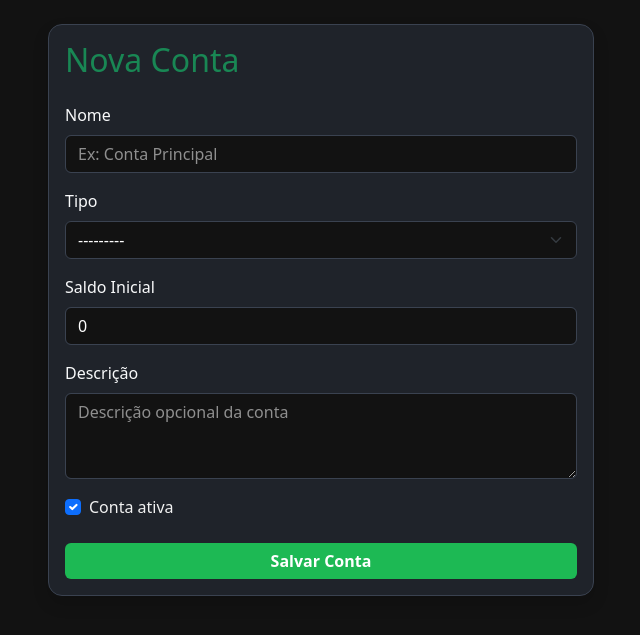
After one commit to Francielp2/Sistema-financeiro-django, a Django app: page /contas/criar/ in a window 1280 px wide. The commit adds this page. Shown: the top 635 px of the page, without its empty margins (319-959 px from the left). Run offline with Django 5.2, Linux system fonts and the light colour scheme.

Commit message:
Criação do CRUD inicial de contas

```diff
--- /dev/null
+++ b/financeiro/forms.py
@@ -0,0 +1,72 @@
+from django import forms
+from .models import Conta
+
+
+class ContaForm(forms.ModelForm):
+    class Meta:
+        model = Conta
+        fields = ['nome', 'tipo', 'saldo_inicial', 'descricao', 'ativa']
+
+        widgets = {
+            'nome': forms.TextInput(attrs={
+                'class': 'form-control',
+                'placeholder': 'Ex: Conta Principal'
+            }),
+
+            'tipo': forms.Select(attrs={
+                'class': 'form-select'
+            }),
+
+            'saldo_inicial': forms.NumberInput(attrs={
+                'class': 'form-control',
+                'placeholder': 'Ex: 1000.00'
+            }),
+
+            'descricao': forms.Textarea(attrs={
+                'class': 'form-control',
+                'rows': 3,
+                'placeholder': 'Descrição opcional da conta'
+            }),
+
+            'ativa': forms.CheckboxInput(attrs={
+                'class': 'form-check-input'
+            }),
+        }
+
+
+class ContaEditarForm(forms.ModelForm):
+    class Meta:
+        model = Conta
+        fields = ['nome', 'tipo', 'saldo_inicial', 'descricao', 'ativa']
+
+        widgets = {
+            'nome': forms.TextInput(attrs={
+                'class': 'form-control',
+                'placeholder': 'Ex: Conta Principal'
+            }),
+            'tipo': forms.Select(attrs={
+                'class': 'form-select'
+            }),
+            'saldo_inicial': forms.NumberInput(attrs={
+                'class': 'form-control',
+                'placeholder': 'Ex: 1000.00'
+            }),
+            'descricao': forms.Textarea(attrs={
+                'class': 'form-control',
+                'rows': 3,
+                'placeholder': 'Descrição opcional da conta'
+            }),
+            'ativa': forms.CheckboxInput(attrs={
+                'class': 'form-check-input'
+            }),
+        }
+
+    def __init__(self, *args, **kwargs):
+        bloquear_saldo = kwargs.pop('bloquear_saldo', False)
+        super().__init__(*args, **kwargs)
+
+        if bloquear_saldo:
+            self.fields['saldo_inicial'].disabled = True
+            self.fields['saldo_inicial'].help_text = (
+                'O saldo inicial não pode ser alterado porque esta conta já possui movimentações.'
+            )
--- /dev/null
+++ b/financeiro/templates/financeiro/contas/form_conta.html
@@ -0,0 +1,79 @@
+{% extends 'base.html' %}
+
+{% block title %}
+Criar Conta
+{% endblock %}
+
+{% block content %}
+
+<div class="row justify-content-center">
+
+    <div class="col-md-6">
+
+        <div class="card bg-dark border-secondary shadow">
+
+            <div class="card-body">
+
+                <h2 class="mb-4 text-success">
+                     Nova Conta
+                </h2>
+
+                <form method="POST">
+
+                    {% csrf_token %}
+
+                    <div class="mb-3">
+                        <label class="form-label text-light">
+                            Nome
+                        </label>
+
+                        {{ form.nome }}
+                    </div>
+
+                    <div class="mb-3">
+                        <label class="form-label text-light">
+                            Tipo
+                        </label>
+
+                        {{ form.tipo }}
+                    </div>
+
+                    <div class="mb-3">
+                        <label class="form-label text-light">
+                            Saldo Inicial
+                        </label>
+
+                        {{ form.saldo_inicial }}
+                    </div>
+
+                    <div class="mb-3">
+                        <label class="form-label text-light">
+                            Descrição
+                        </label>
+
+                        {{ form.descricao }}
+                    </div>
+
+                   <div class="form-check mb-4">
+                        {{ form.ativa }}
+
+                        <label class="form-check-label">
+                            Conta ativa
+                        </label>
+                    </div>
+
+                    <button type="submit" class="btn btn-success w-100">
+                        Salvar Conta
+                    </button>
+
+                </form>
+
+            </div>
+
+        </div>
+
+    </div>
+
+</div>
+
+{% endblock %}
--- a/financeiro/urls.py
+++ b/financeiro/urls.py
@@ -3,4 +3,10 @@ from . import views
 
 urlpatterns = [
     path('', views.inicio, name='inicio'),
+
+    path('contas/', views.listar_contas, name='listar_contas'),
+    path('contas/criar/', views.criar_conta, name='criar_conta'),
+    path('contas/editar/<int:conta_id>/', views.editar_conta, name='editar_conta'),
+    path('contas/excluir/<int:conta_id>/', views.excluir_conta, name='excluir_conta'),
+    path('contas/<int:conta_id>/', views.detalhes_conta, name='detalhes_conta'),
 ]
--- a/financeiro/views.py
+++ b/financeiro/views.py
@@ -1,4 +1,70 @@
-from django.shortcuts import render
+from django.shortcuts import render, redirect, get_object_or_404
+from .import models
+from .forms import ContaForm, ContaEditarForm
+
 
 def inicio(request):
     return render(request, 'financeiro/inicio.html')
+
+
+def listar_contas(request):
+    contas = models.Conta.objects.all()
+    return render(request, 'financeiro/contas/listar_contas.html', {'contas': contas})
+
+
+def criar_conta(request):
+    if request.method == 'POST':
+        form = ContaForm(request.POST)
+        if form.is_valid():
+            conta = form.save(commit=False)
+            conta.usuario = request.user
+            conta.save()
+            return redirect('listar_contas')
+    else:
+        form = ContaForm()
+
+    return render(request, 'financeiro/contas/form_conta.html', {'form': form})
+
+
+def editar_conta(request, conta_id):
+    conta = get_object_or_404(models.Conta, id=conta_id)
+
+    possui_movimentacoes = (
+        conta.movimentacoes_origem.exists() or
+        conta.movimentacoes_destino.exists()
+    )
+
+    if request.method == 'POST':
+        form = ContaEditarForm(
+            request.POST,
+            instance=conta,
+            bloquear_saldo=possui_movimentacoes
+        )
+
+        if form.is_valid():
+            form.save()
+            return redirect('listar_contas')
+    else:
+        form = ContaEditarForm(
+            instance=conta,
+            bloquear_saldo=possui_movimentacoes
+        )
+
+    return render(request, 'financeiro/contas/form_conta.html', {'form': form})
+
+
+def excluir_conta(request, conta_id):
+    conta = get_object_or_404(models.Conta, id=conta_id)
+
+    if request.method == 'POST':
+        conta.delete()
+        return redirect('listar_contas')
+
+    return render(request, 'financeiro/contas/excluir_conta.html', {'conta': conta})
+
+def detalhes_conta(request, conta_id):
+    conta = get_object_or_404(models.Conta, id=conta_id)
+
+    return render(request, 'financeiro/contas/detalhes_conta.html', {
+        'conta': conta
+    })
--- a/static/style.css
+++ b/static/style.css
@@ -1,4 +1,69 @@
 body {
   background-color: #121212;
-  color: white;
+  color: #ffffff;
 }
+
+.card {
+  background-color: #1f232a !important;
+  border: 1px solid #3a4250 !important;
+  border-radius: 14px;
+}
+
+.form-label {
+  color: #f1f1f1;
+  font-weight: 500;
+}
+
+.form-control,
+.form-select {
+  background-color: #121212;
+  color: #ffffff;
+  border: 1px solid #3a4250;
+}
+
+.form-control::placeholder {
+  color: #8f8f8f;
+  opacity: 1;
+}
+
+.form-control:focus,
+.form-select:focus {
+  background-color: #121212;
+  color: #ffffff;
+  border-color: #1db954;
+  box-shadow: 0 0 0 0.2rem rgba(29, 185, 84, 0.25);
+}
+
+.form-select option {
+  background-color: #121212;
+  color: #ffffff;
+}
+
+.form-check-label {
+  color: #f1f1f1;
+}
+
+.btn-success {
+  background-color: #1db954;
+  border: none;
+  font-weight: 600;
+}
+
+.btn-success:hover {
+  background-color: #1ed760;
+}
+
+.card {
+  color: #ffffff;
+}
+
+.card p,
+.card span,
+.card td,
+.card th {
+  color: #f1f1f1;
+}
+
+.text-muted {
+  color: #b3b3b3 !important;
+}
```
Also changed, not shown: financeiro/templates/financeiro/contas/detalhes_conta.html (added, +46 -0 lines), financeiro/templates/financeiro/contas/excluir_conta.html (added, +40 -0 lines), financeiro/templates/financeiro/contas/listar_contas.html (added, +84 -0 lines).
